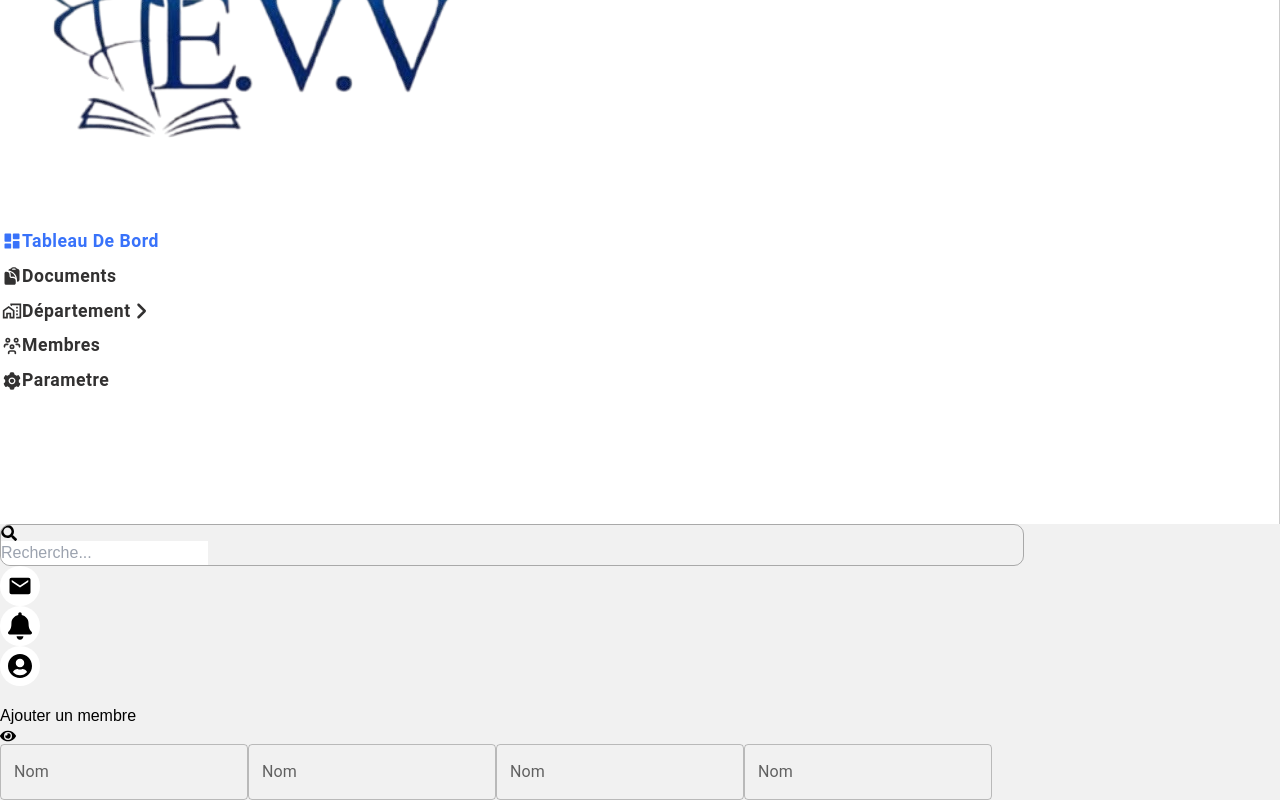
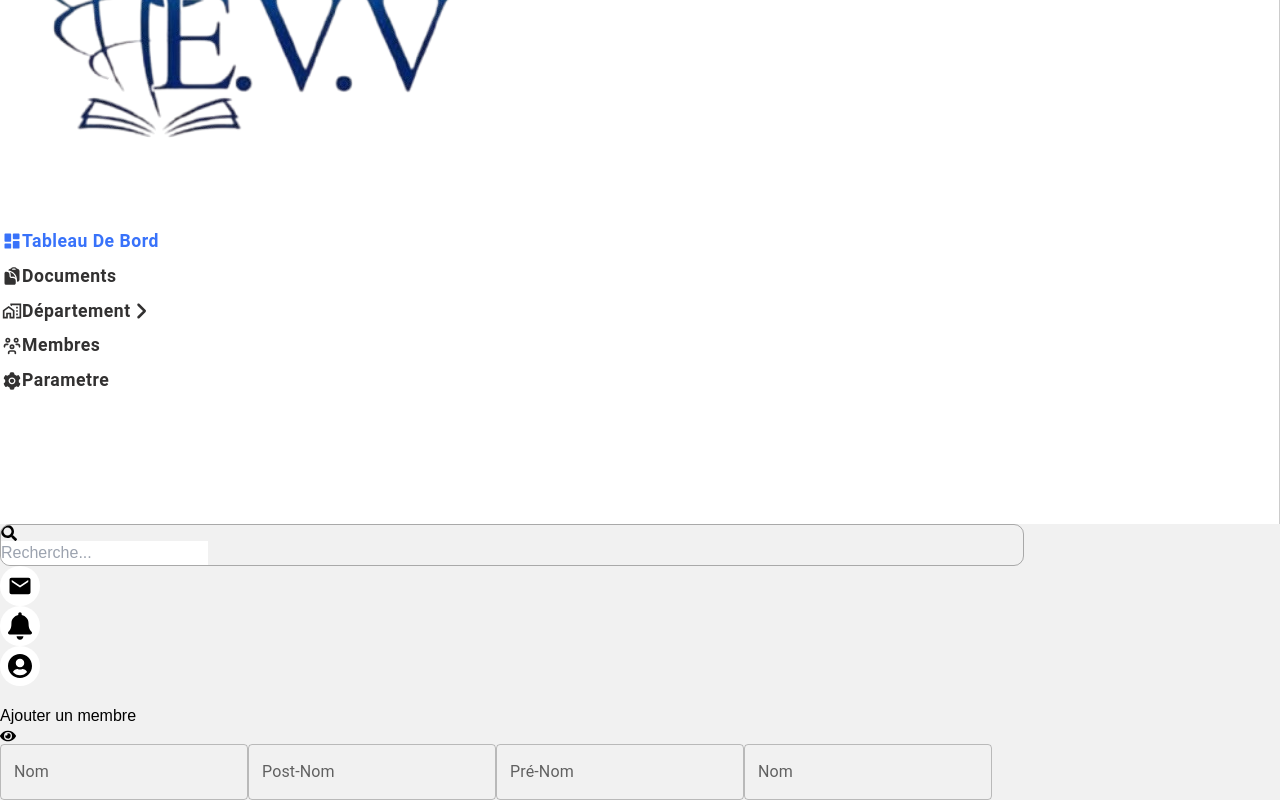
Before and after one commit to rovertnet/evv_ap, a React (Vite) app in the folder documents/: page /depart/addpast in a window 1280 px wide. Shown: the part 276-1076 px from the top of the page. Built offline with nearby package versions, Linux system fonts and the light colour scheme.

Commit message:
another commit

```diff
--- a/documents/src/components/depart/departs/AddPast.jsx
+++ b/documents/src/components/depart/departs/AddPast.jsx
@@ -28,7 +28,7 @@ export default function AddPast() {
 
             <TextField
               id="outlined-basic"
-              label="Nom"
+              label="Post-Nom"
               variant="outlined"
               type="text"
               className=" w-full py-3"
@@ -36,7 +36,7 @@ export default function AddPast() {
 
             <TextField
               id="outlined-basic"
-              label="Nom"
+              label="Pré-Nom"
               variant="outlined"
               type="text"
               className=" w-full py-3"
```
